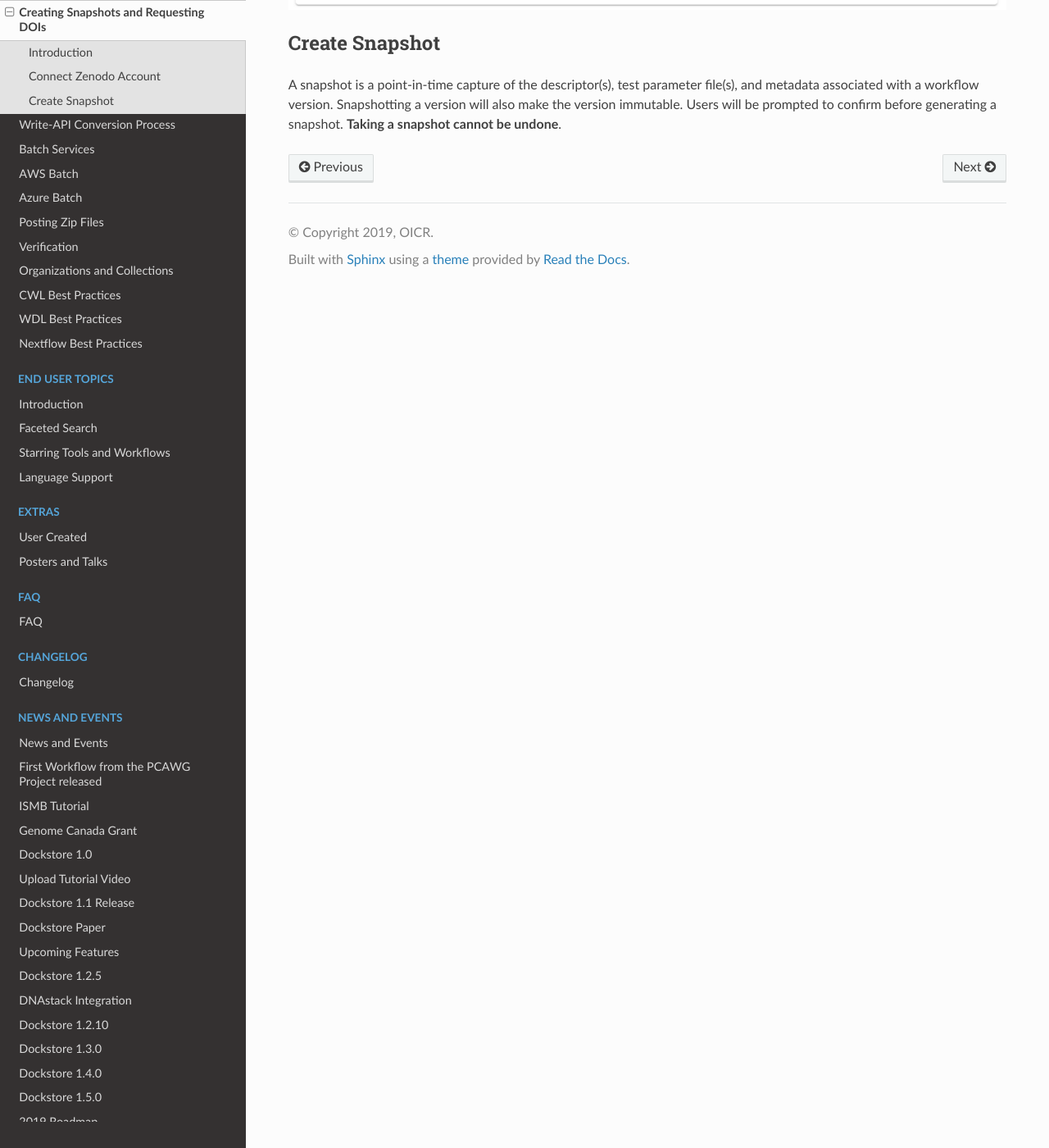
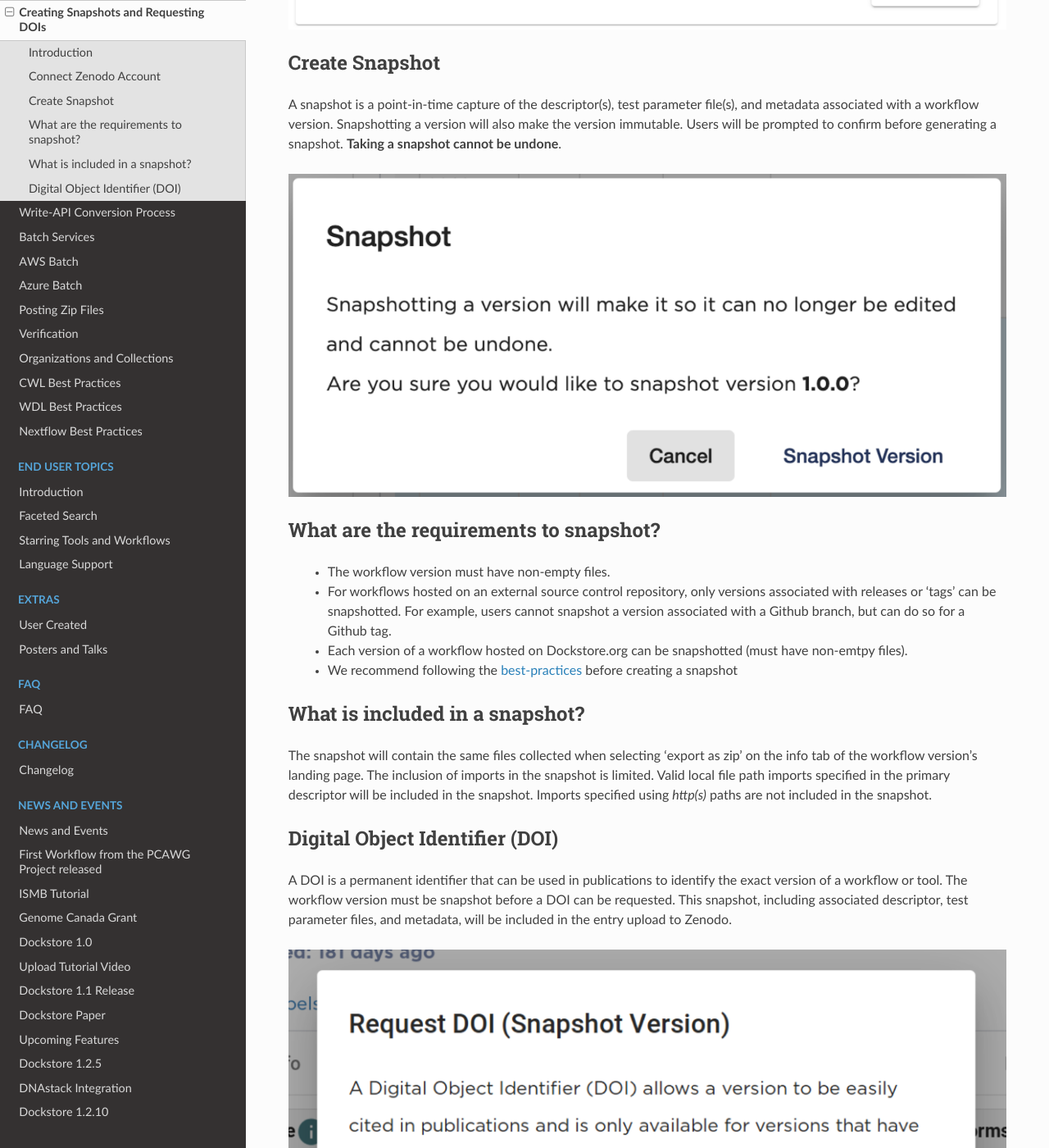
Before and after one commit to dockstore/dockstore-documentation, a Sphinx documentation site: the page built from docs/advanced-topics/snapshot-and-doi.rst, in a window 1280 px wide and 1400 px high, scrolled down 1078 px. Shown: the whole window at 82% size. Built offline with Sphinx 7.4.7 and the Read the Docs theme 2.0.0, drawn with Linux system fonts in a browser that asks for light colours; some of the changed text lies outside the part shown.

Commit message:
[ci skip] wip

```diff
--- a/docs/advanced-topics/snapshot-and-doi.rst
+++ b/docs/advanced-topics/snapshot-and-doi.rst
@@ -15,11 +15,13 @@ individual versions of a workflow entry.
 
 Connect Zenodo Account
 ----------------------
-A Zenodo account is required to issue a DOI to a workflow version.
-You can link your account with your Zenodo credentials on the
-`accounts page <https://dockstore.org/accounts?tab=accounts>`__.
+Dockstore uses `Zenodo <http://about.zenodo.org/>`__ as its DOI provider. A Zenodo account is
+required to request a DOI for a workflow version. Link your Zenodo credentials to your Dockstore account on the
+`accounts page <https://dockstore.org/accounts?tab=accounts>`__. Requesting a DOI on Dockstore will
+create a public entry on Zenodo and upload associated files.
 
-.. figure:: ../assets/images/docs/snapshot_doi/link_zenodo.png
+.. image:: ../assets/images/docs/snapshot_doi/link_zenodo.png
+
 
 
 Create Snapshot
@@ -28,3 +30,40 @@ A snapshot is a point-in-time capture of the descriptor(s), test parameter file(
 and metadata associated with a workflow version. Snapshotting a version will also
 make the version immutable. Users will be prompted to confirm before generating a snapshot.
 **Taking a snapshot cannot be undone**.
+
+.. figure:: ../assets/images/docs/snapshot_doi/snapshot.png
+
+What are the requirements to snapshot?
+---------------------------------------
+    - The workflow version must have non-empty files.
+    - For workflows hosted on an external source control repository,
+      only versions associated with releases or ‘tags’ can be snapshotted. For example,
+      users cannot snapshot a version associated with a Github branch, but can do so for a Github tag.
+    - Each version of a workflow hosted on Dockstore.org can be snapshotted (must have non-emtpy files).
+    - We recommend following the :doc:`best-practices <./best-practices/best-practices-intro>`
+      before creating a snapshot
+
+What is included in a snapshot?
+-------------------------------
+
+The snapshot will contain the same files collected when selecting ‘export as zip’
+on the info tab of the workflow version’s landing page. The inclusion of imports in
+the snapshot is limited. Valid local file path imports specified in the primary descriptor
+will be included in the snapshot. Imports specified using `http(s)` paths are not included in the snapshot.
+
+
+Digital Object Identifier (DOI)
+--------------------------------
+A DOI is a permanent identifier that can be used in publications to identify the exact
+version of a workflow or tool. The workflow version must be snapshot before a
+DOI can be requested. This snapshot, including associated descriptor, test parameter files,
+and metadata, will be included in the entry upload to Zenodo.
+
+.. image:: ../assets/images/docs/snapshot_doi/request_doi_1.png
+
+The user will be prompted to confirm before creating a DOI, we strongly recommend following the
+:doc:`best-practices <./best-practices/best-practices-intro>` before generating a DOI.
+The version snapshot and DOI on Dockstore can’t be changed, however metadata editing
+may be allowed directly through Zendo, but this is limited. **A DOI request cannot be undone.**
+
+.. image:: ../assets/images/docs/snapshot_doi/request_doi_2.png
```
Also changed, not shown: docs/assets/images/docs/snapshot_doi/request_doi_1.png, docs/assets/images/docs/snapshot_doi/snapshot.png.
